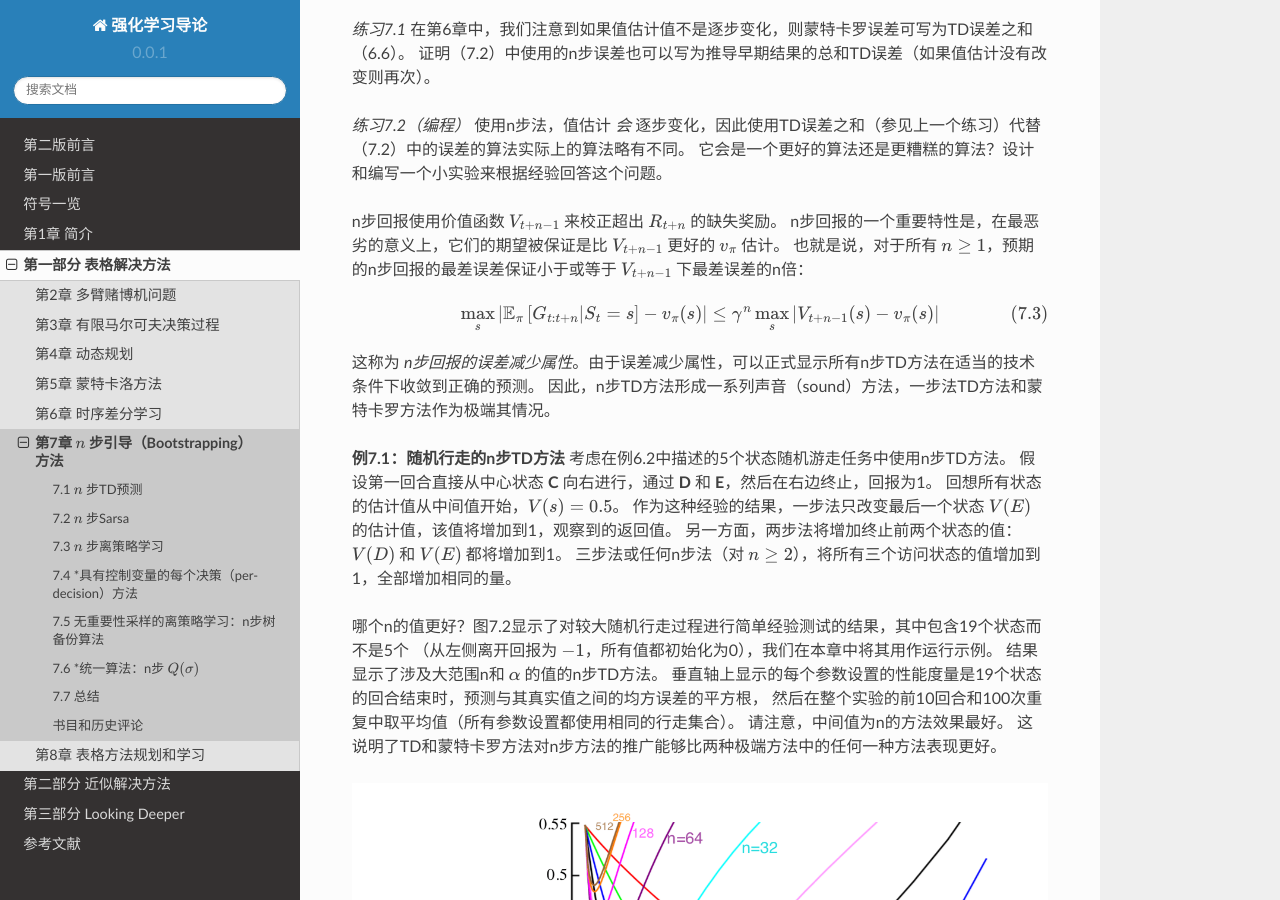
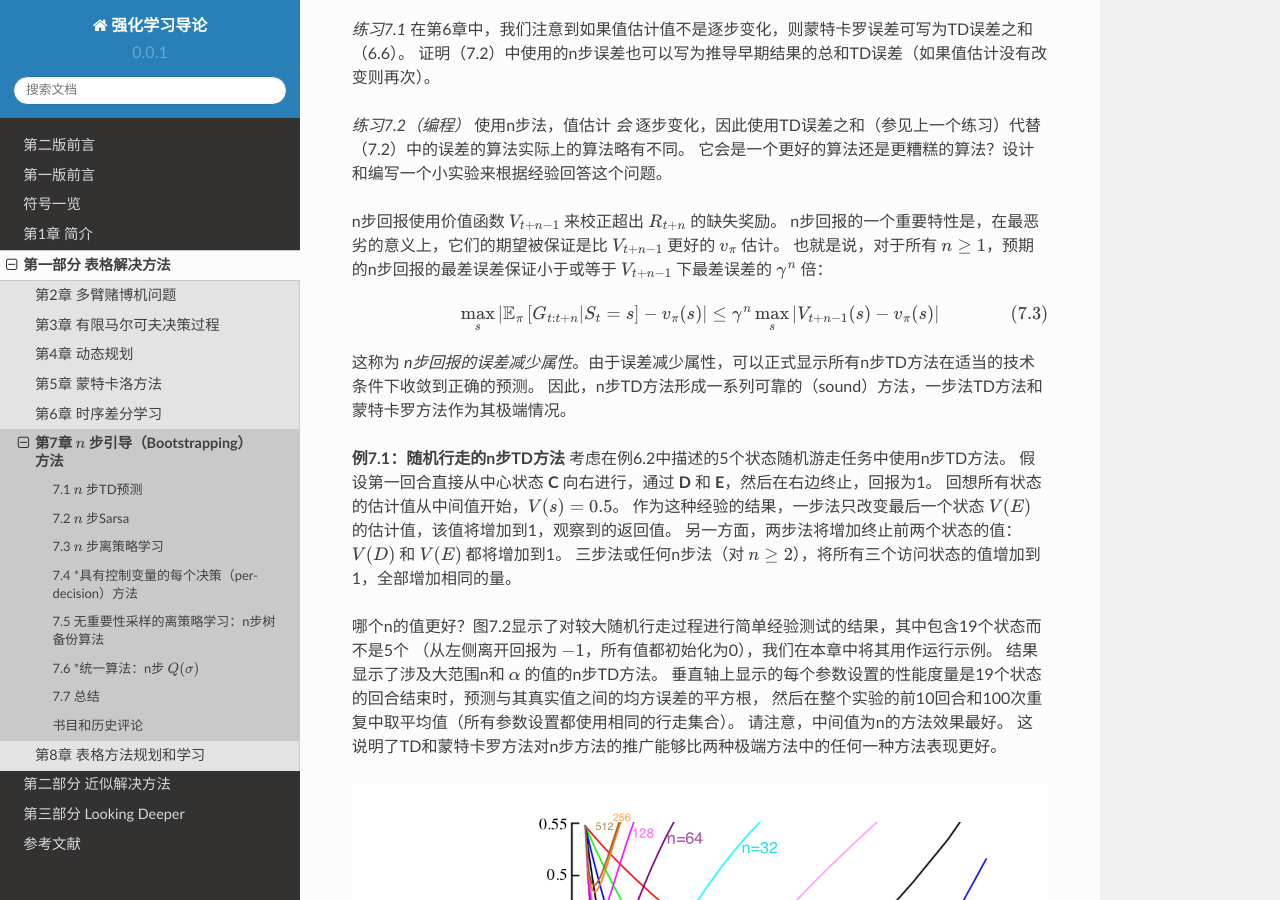
Before and after one commit to qiwihui/reinforcement-learning-an-introduction-chinese, a Sphinx documentation site: the page built from source/partI/chapter7/n_step_bootstrapping.rst, in a window 1280 px wide and 900 px high, scrolled down 3125 px. Built offline with Sphinx 7.4.7 and the Read the Docs theme 2.0.0, drawn with Linux system fonts in a browser that asks for light colours.

Commit message:
7.1内容修正

```diff
--- a/source/partI/chapter7/n_step_bootstrapping.rst
+++ b/source/partI/chapter7/n_step_bootstrapping.rst
@@ -128,7 +128,7 @@ n步方法的概念通常用作 *资格跟踪* （第12章）算法思想的介
 
 n步回报使用价值函数 :math:`V_{t+n-1}` 来校正超出 :math:`R_{t+n}` 的缺失奖励。
 n步回报的一个重要特性是，在最恶劣的意义上，它们的期望被保证是比 :math:`V_{t+n-1}` 更好的 :math:`v_\pi` 估计。
-也就是说，对于所有 :math:`n \ge 1`，预期的n步回报的最差误差保证小于或等于 :math:`V_{t+n-1}` 下最差误差的n倍：
+也就是说，对于所有 :math:`n \ge 1`，预期的n步回报的最差误差保证小于或等于 :math:`V_{t+n-1}` 下最差误差的 :math:`\gamma^{n}` 倍：
 
 .. math::
 
@@ -136,7 +136,7 @@ n步回报的一个重要特性是，在最恶劣的意义上，它们的期望
     \tag{7.3}
 
 这称为 *n步回报的误差减少属性*。由于误差减少属性，可以正式显示所有n步TD方法在适当的技术条件下收敛到正确的预测。
-因此，n步TD方法形成一系列声音（sound）方法，一步法TD方法和蒙特卡罗方法作为极端其情况。
+因此，n步TD方法形成一系列可靠的（sound）方法，一步法TD方法和蒙特卡罗方法作为其极端情况。
 
 **例7.1：随机行走的n步TD方法** 考虑在例6.2中描述的5个状态随机游走任务中使用n步TD方法。
 假设第一回合直接从中心状态 **C** 向右进行，通过 **D** 和 **E**，然后在右边终止，回报为1。
```
Also changed, not shown: other parts of source/partI/chapter7/n_step_bootstrapping.rst (+1 -1 lines).
